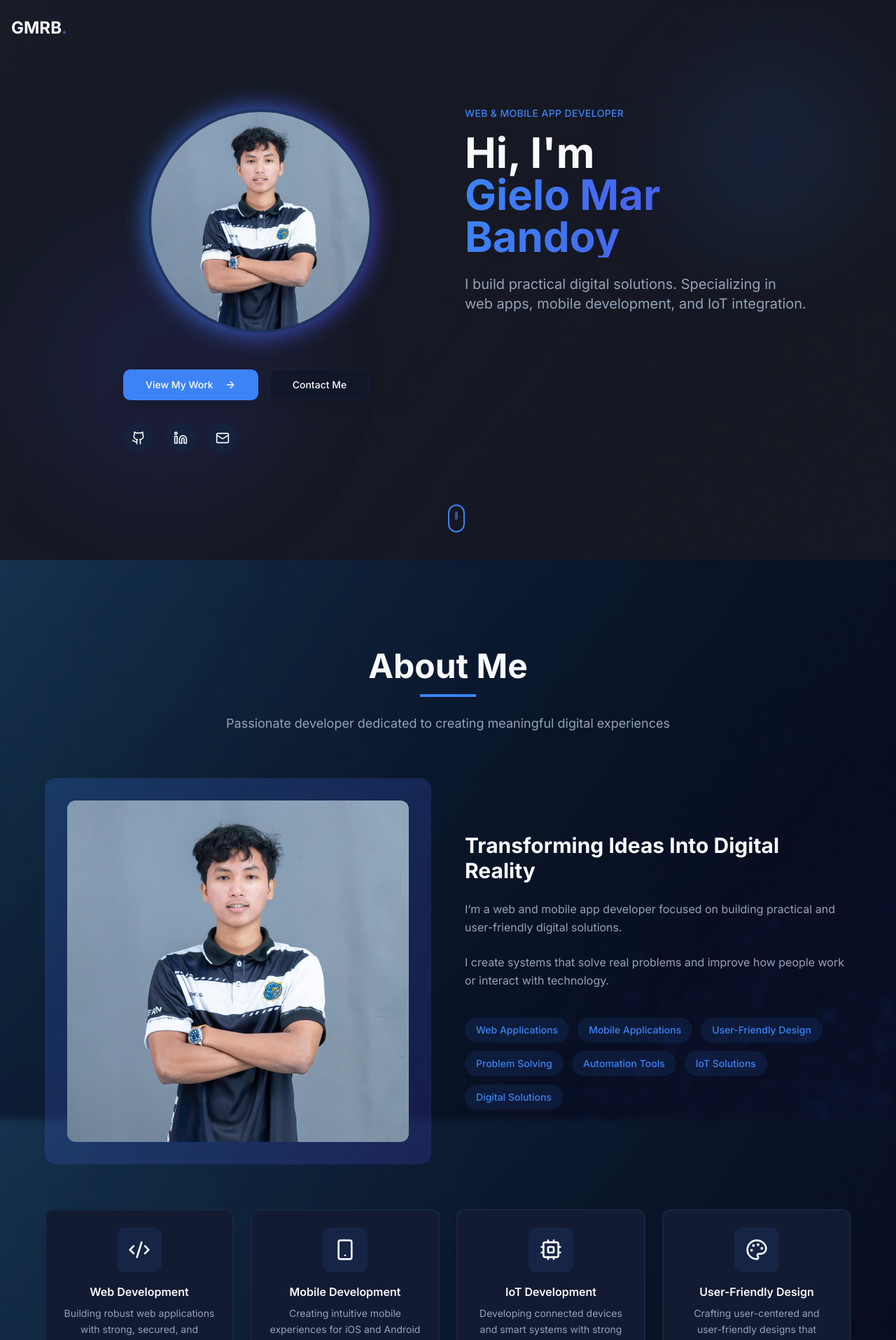
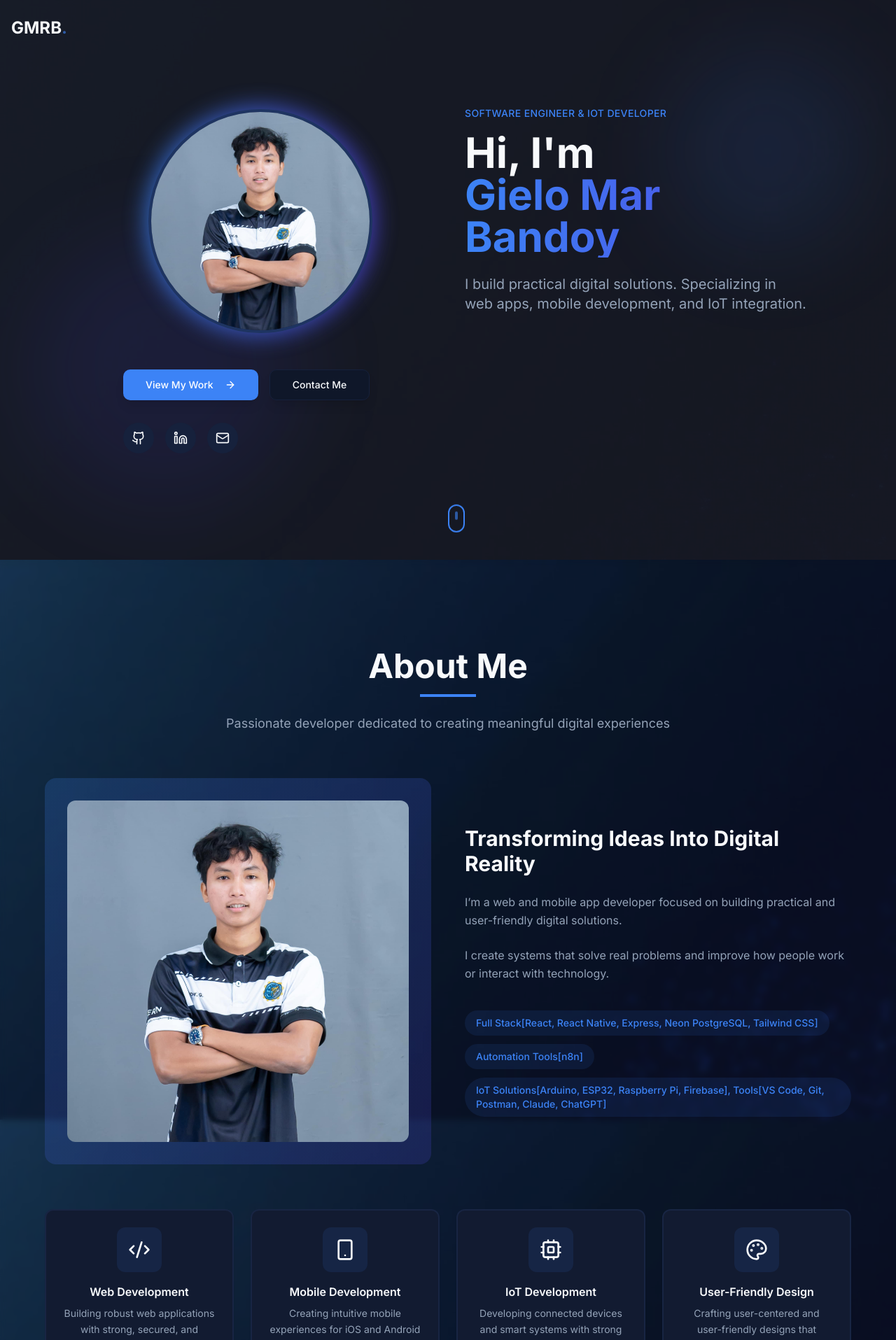
Before and after one commit to gmarxdev/gielo-bandoy-portfolio, a React (Vite) app: page / in a window 1280 px wide. Shown: the top 1915 px of the page at 70% size. Built offline with nearby package versions, Linux system fonts and the light colour scheme; the HTML template or start-up script is replaced by a standard one.

Commit message:
updating about section

```diff
--- a/src/components/AboutSection.tsx
+++ b/src/components/AboutSection.tsx
@@ -84,7 +84,7 @@ const AboutSection = () => {
                 I create systems that solve real problems and improve how people work or interact with technology.
               </p>
               <div className="flex flex-wrap gap-3 pt-4">
-                {['Web Applications', 'Mobile Applications', 'User-Friendly Design', 'Problem Solving', 'Automation Tools', 'IoT Solutions', 'Digital Solutions'].map((tech, idx) => (
+                {['Full Stack[React, React Native, Express, Neon PostgreSQL, Tailwind CSS]', 'Automation Tools[n8n]', 'IoT Solutions[Arduino, ESP32, Raspberry Pi, Firebase], Tools[VS Code, Git, Postman, Claude, ChatGPT]',].map((tech, idx) => (
                   <span
                     key={tech}
                     className="px-4 py-2 rounded-full bg-primary/10 text-primary text-sm font-medium hover:bg-primary hover:text-primary-foreground transition-all duration-300 cursor-default transform hover:scale-110 hover:-rotate-3"
--- a/src/components/HeroSection.tsx
+++ b/src/components/HeroSection.tsx
@@ -42,7 +42,7 @@ const HeroSection = () => {
             {/* Text Content with Staggered Animations */}
             <div className="order-1 md:order-2 text-center md:text-left">
               <p className="text-primary font-medium mb-4 tracking-wide uppercase text-sm animate-slide-in-right" style={{ animationDelay: '0.1s' }}>
-                Web & Mobile App Developer
+                Software Engineer & IoT Developer
               </p>
               <h1 className="text-4xl md:text-5xl lg:text-6xl font-bold mb-6 leading-tight">
                 <span className="block animate-text-reveal" style={{ animationDelay: '0.3s' }}>
--- a/src/components/ServicesSection.tsx
+++ b/src/components/ServicesSection.tsx
@@ -12,7 +12,7 @@ const ServicesSection = () => {
       title: "Web App Development",
       description:
         "Custom web applications built with modern technologies and best practices. From simple websites to complex enterprise systems.",
-      features: ["PHP CodeIgniter 4", "Framework7 & Vue.js", "RESTful APIs", "Responsive Design"],
+      features: ["React", "Express", "Neon PostgreSQL", "Tailwind CSS",  "PHP CodeIgniter 4", "Ionic & Vue.js", "RESTful APIs", "Responsive Design"],
     },
     {
       icon: Smartphone,
```
